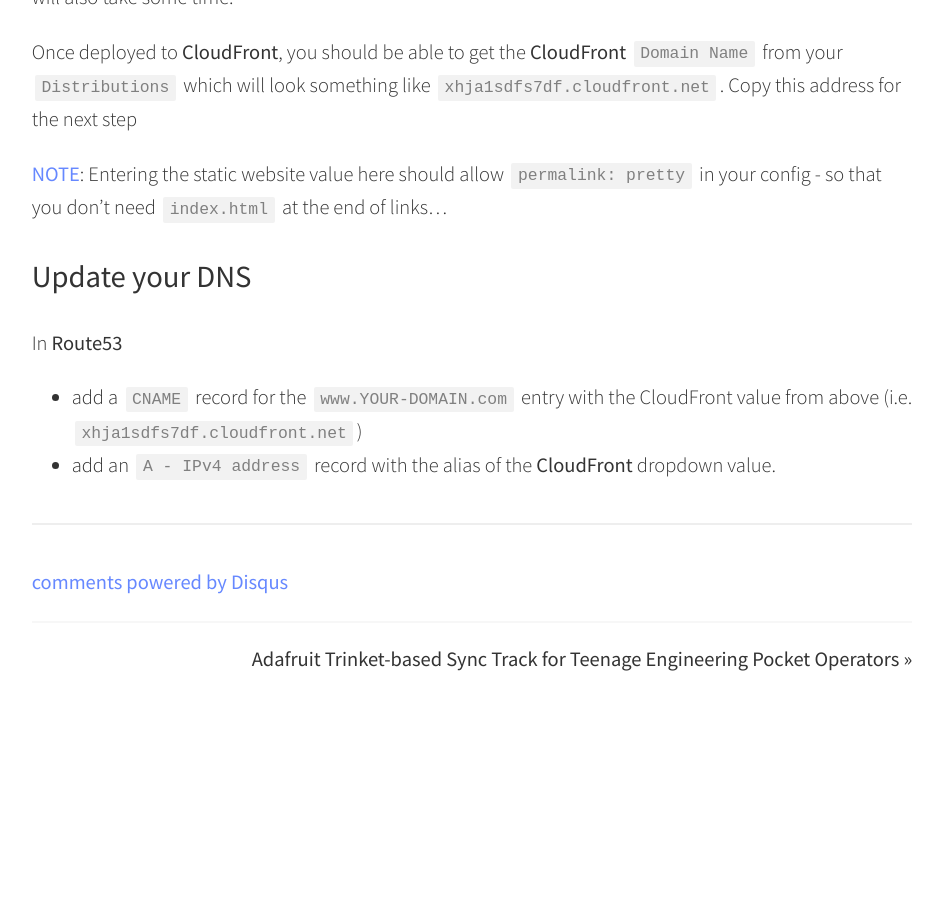
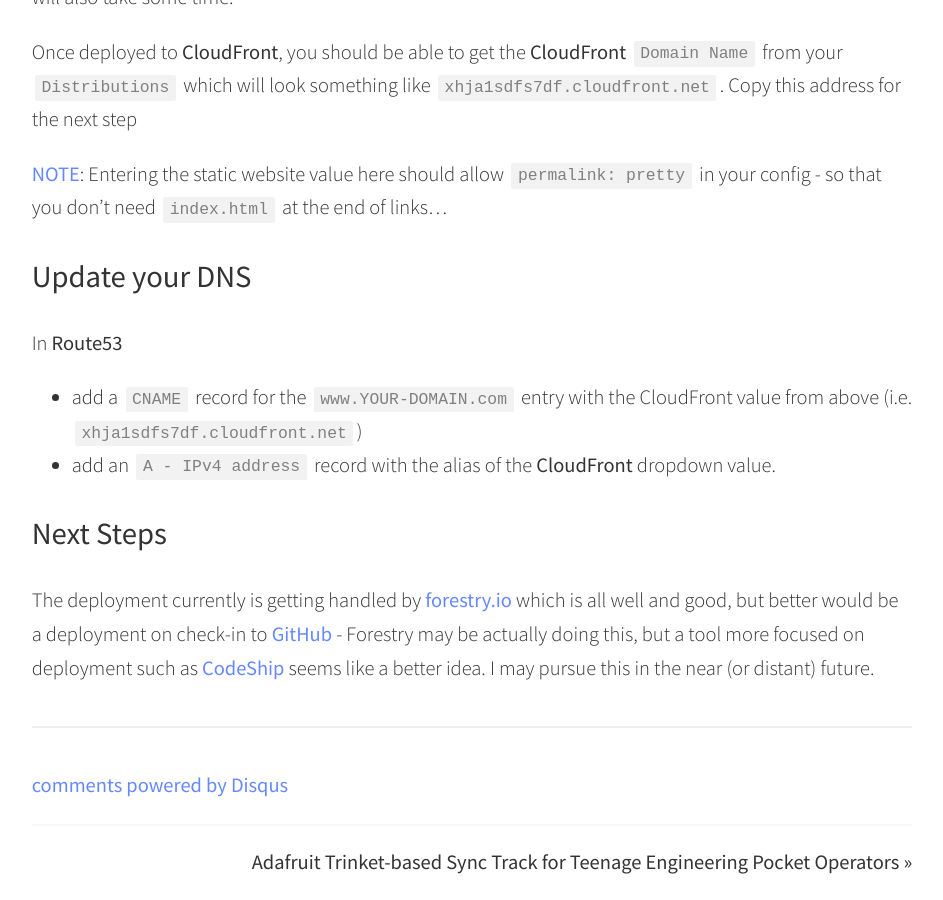
Before and after one commit to funkfinger/wigg.in, a Jekyll site: the page built from _posts/2018-08-25-steps-to-jekyll-hosting-on-s-and-cloudfront-with-ssl.md, in a window 1280 px wide and 900 px high, scrolled down 3799 px. Shown: the whole window, without its empty margins (168-1111 px from the left). Built offline with Jekyll 4.4.1, drawn with Linux system fonts in a browser that asks for light colours; comment, search, counter and statistics services are not loaded; before the commit the page ends 4496 px from its top, so only the background shows below that; some of the changed text lies outside the part shown.

Commit message:
Update from Forestry.io - Updated 2018-08-25-steps-to-jekyll-hosting-on-s-and-cloudfront-with-ssl.md

```diff
--- a/_posts/2018-08-25-steps-to-jekyll-hosting-on-s-and-cloudfront-with-ssl.md
+++ b/_posts/2018-08-25-steps-to-jekyll-hosting-on-s-and-cloudfront-with-ssl.md
@@ -1,16 +1,13 @@
 ---
 layout: default
-title: Steps to Jekyll hosting on S3 and CloudFront with SSL with Codeship Deployment
+title: Steps to Jekyll hosting on S3 and CloudFront with SSL with Forestry.io Deployment
 comments: true
 date: 2018-08-25 16:40:09 +0000
 
 ---
 Here are the steps I went through to get a new / fresh blog up using Jekyll and deployed to Amazon S3 using Codeship with CloudFront and SSL.
 
-
-
-Creating the Jekyll site
-------------------------
+## Creating the Jekyll site
 
 It's probably best to follow the [Jekyll quick start quide](https://jekyllrb.com/docs/quickstart/), but here's basically what I went through...
 
@@ -24,24 +21,21 @@
       jekyll new . --force
       bundle install
       jekyll serve
-
 * A new Jekyll site should now be available on [http://localhost.com:4000](http://localhost.com:4000)
 * do the following to push the fresh Jekyll site to GitHub
 
       git commit -am 'adding in the jekyll site'
       git push
 
-
-Where the files will live
--------------------------
+## Where the files will live
 
 The site files will live in an **Amazon Simple Storage Service** bucket. This bucket will then be attached to **Amazon CloudFront** so that it can support SSL (as well as have global content distribution).
 
 1. Create a S3 bucket:
-    * use the bucket name `static.YOUR-DOMAIN.com` - this will be where the non-CloudFront-ed content will live.
+   * use the bucket name `static.YOUR-DOMAIN.com` - this will be where the non-CloudFront-ed content will live.
 2. Setup **Static Web Hosting** on the new bucket
-    * `index.html` as index document
-    * `error.html` as error document
+   * `index.html` as index document
+   * `error.html` as error document
 3. Set the bucket permissions under `Permssions > Bucket Polciy` add this:
 
         {
@@ -57,21 +51,18 @@
             ]
         }
 
-Create an IAM user for S3 access
---------------------------------
+## Create an IAM user for S3 access
 
 * In the AWS management console, go to IAM and add a user.
 * Name the user and give the user `Progmatic Acces`
 * Use the `Attach existing policies` link and add `AmazonS3FullAccess`
 * Save the `CSV` file that this will generate somewhere safe. The values will be needed in the deployment phase.
 
-Setting up the domain
----------------------
+## Setting up the domain
 
 In **Route 53** click `Create Record Set` and create an `A - IPv4 address` with a name of `static` and that is an **alias** to the `static.YOUR-DOMAIN.com` S3 bucket.
 
-**EASY:** Using forestry.io to deploy
--------------------------------------
+## **EASY:** Using forestry.io to deploy
 
 An easy way to now deploy the site is using [forestry.io](forestry.io) which is a tool to edit Jekyll (and Hugo) sites online. Behind the scenes you are just editing and commiting the post files to GitHub.
 
@@ -79,22 +70,20 @@
 2. Under the `Settings` side menu, click on `Deployment` and select `Amazon S3` filling in the correct bucket name (`static.YOUR-DOMAIN.com`) and the `Access Key` and `Secret` from the `IAM` `CSV`
 3. If all goes swimmingly, you should be able to make an edit using the forestry.io online editor and the site should get deployed to your S3 bucket. Which should be available at the domain name [http://static.YOUR-DOMAIN.com](http://static.YOUR-DOMAIN.com)
 
-Create a SSL certificate
-------------------------
+## Create a SSL certificate
 
 In **Amazon Certificate Manager** create an SSL certificate for your domains
 
 * Select **Request a public certificate**
 * Add your domain names:
-    * `YOUR-DOMAIN.com` and
-    * `www.YOUR-DOMAIN.com`
+  * `YOUR-DOMAIN.com` and
+  * `www.YOUR-DOMAIN.com`
 * Set `Default Root Object` to `index.html`
 * DNS validating is easy if you use **Route53** for DNS - Amazon will make the the changes to **Route53** for you
 
 This will take some time, so wait until it completes before moving on to the **CloudFront** step.
 
-Setup CloudFront
-----------------
+## Setup CloudFront
 
 Once the SSL certificate is issued you can create a new **Amazon CloudFront** distribution.
 
@@ -104,8 +93,8 @@
 * use the static address of the S3 bucket for the `Prigin Domain Name` - IE `http://static.YOUR-DOMAIN.com.s3-website-us-east-1.amazonaws.com` as seen in this StackOverflow answer: [https://stackoverflow.com/a/33087418/2642232](https://stackoverflow.com/a/33087418/2642232) <sup>[NOTE](#note)</sup>
 * I selected `Redirect HTTP to HTTPS`
 * Add your `Alternate Domain Names (CNAMES)` which should be:
-    * `YOUR-DOMAIN.com`
-    * `www.YOUR-DOMAIN.com`
+  * `YOUR-DOMAIN.com`
+  * `www.YOUR-DOMAIN.com`
 * Select `Custom SSL Certificate` and select your certificate from the dropdown menu
 
 This should be all the settings you need to set. Click `Create Distribution` and wait until it deploys. This will also take some time.
@@ -114,9 +103,13 @@
 
 <a name="note">NOTE</a>: Entering the static website value here should allow `permalink: pretty` in your config - so that you don't need `index.html` at the end of links...
 
-Update your DNS
----------------
+## Update your DNS
+
 In **Route53**
 
 * add a `CNAME` record for the `www.YOUR-DOMAIN.com` entry with the CloudFront value from above (i.e. `xhja1sdfs7df.cloudfront.net`)
 * add an `A - IPv4 address` record with the alias of the **CloudFront** dropdown value.
+
+## Next Steps
+
+The deployment currently is getting handled by [forestry.io](http://forestry.io/) which is all well and good, but better would be a deployment on check-in to [GitHub](https://github.com/) - Forestry may be actually doing this, but a tool more focused on deployment such as [CodeShip](https://codeship.com/) seems like a better idea. I may pursue this in the near (or distant) future.
```
